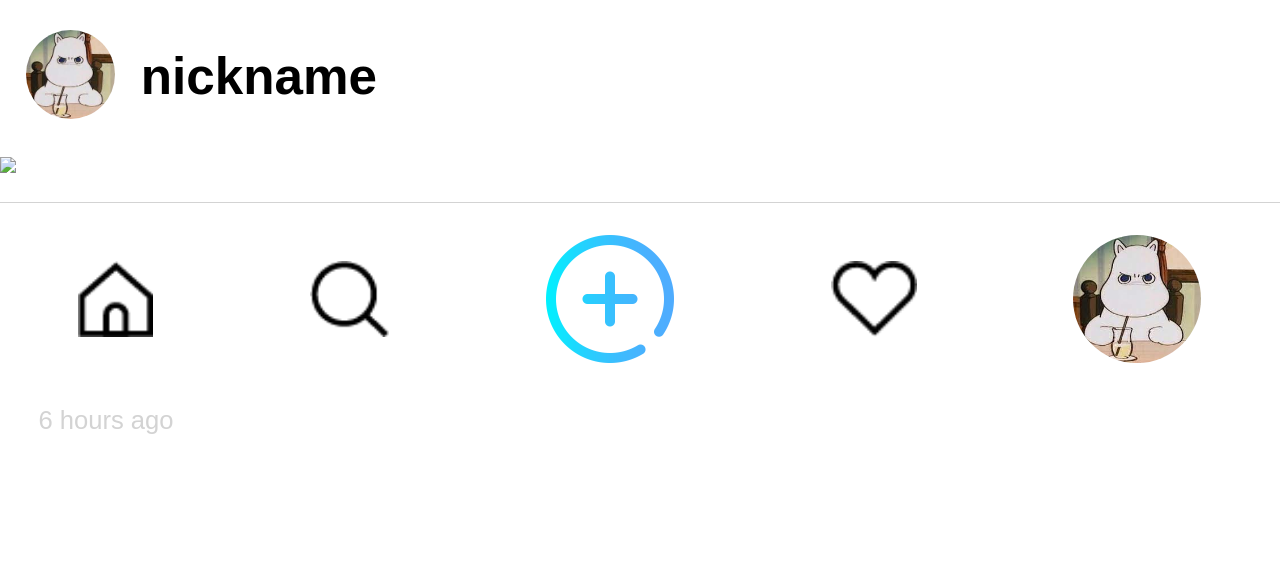
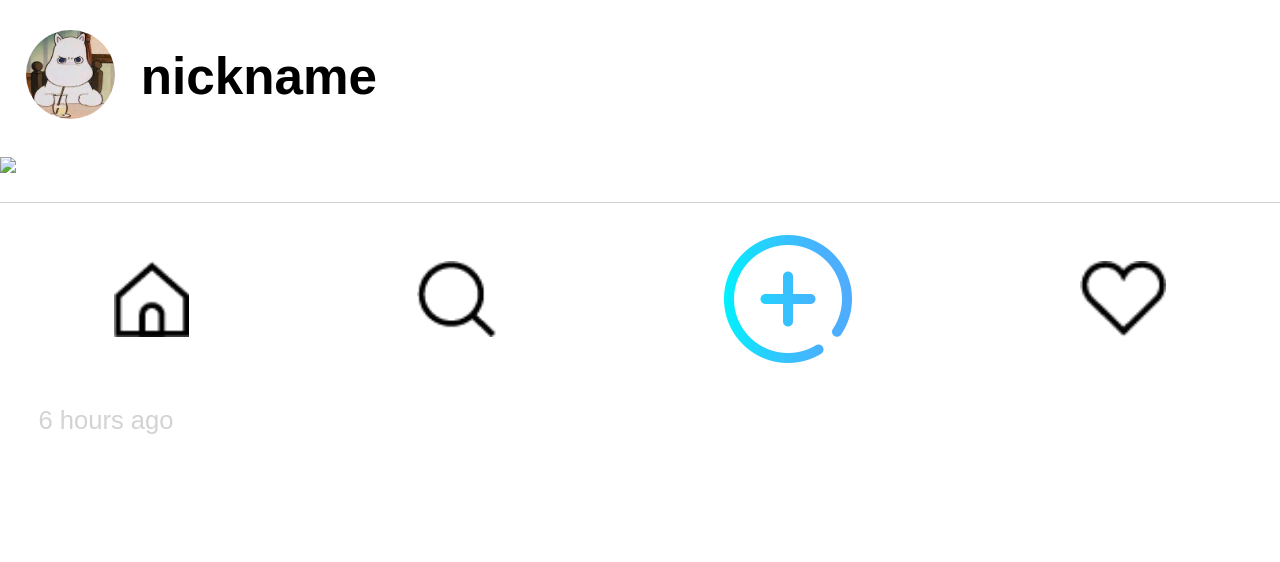
Before and after one commit to MoominAndChildrenTeam/frontend, a Flask app: template main_page/templates/main_page.html in a window 1280 px wide. Shown: the part 405-967 px from the top of the page. Run offline with Flask 2, Linux system fonts and the light colour scheme; the template is opened without the code that fills it, so the values that code supplies are empty; some libraries are stand-ins or nearby versions; some web fonts are replaced.

Commit message:
수정: 푸터 아이콘 삭제

```diff
--- a/main_page/templates/main_page.html
+++ b/main_page/templates/main_page.html
@@ -72,7 +72,7 @@
         <img class="search-btn" src="../../src/static/images/search@3x.png" onclick="to_search()">
         <img class="plus-btn" src="../../src/static/images/plus.png" onclick="to_upload()">
         <img class="favorite-btn" src="../../src/static/images/like@3x.png" onclick="to_favorite()">
-        <img class="my-page-img-btn" src="../../src/static/images/무민.jfif" onclick="to_my_pg()">
+
     </div>
 </body>
 </html>
```
Lines whose indentation alone changed are shown as unchanged.
